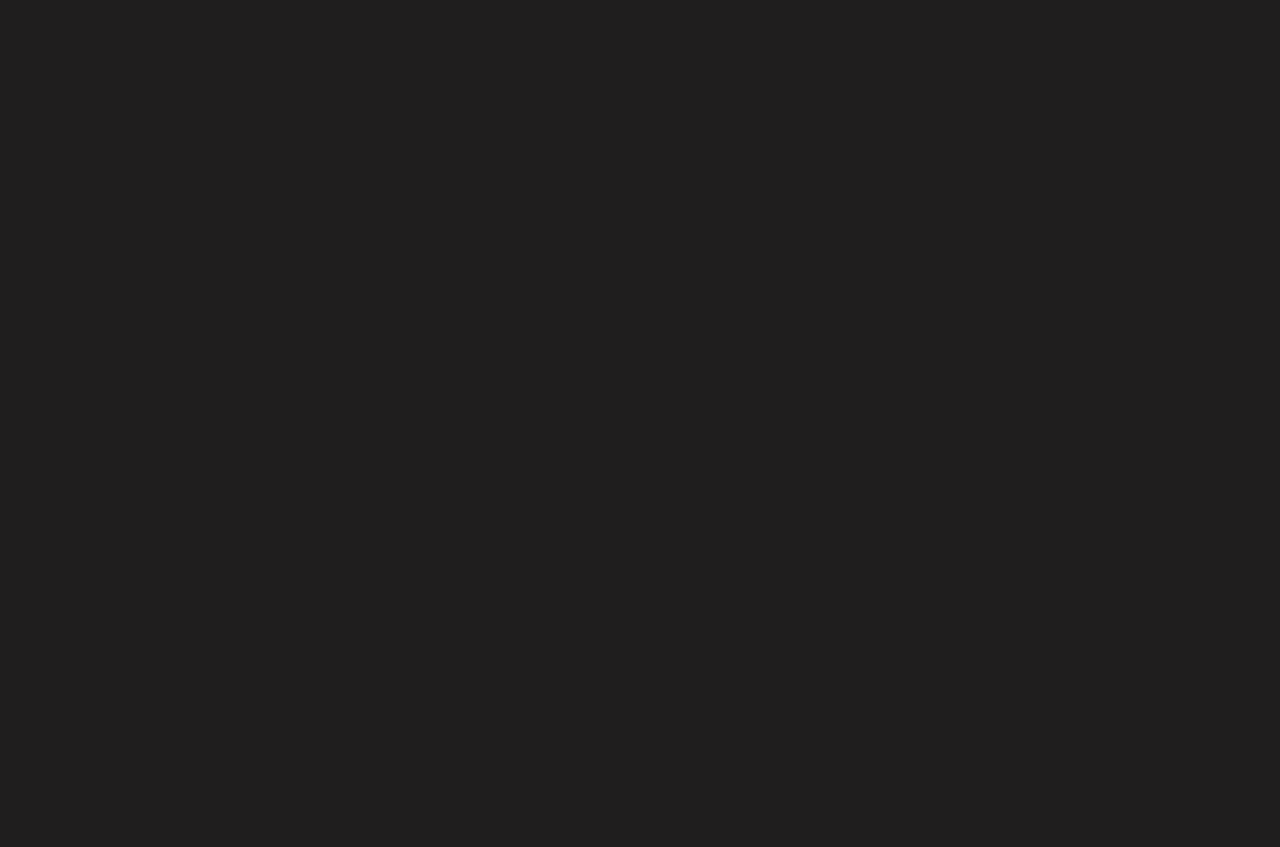
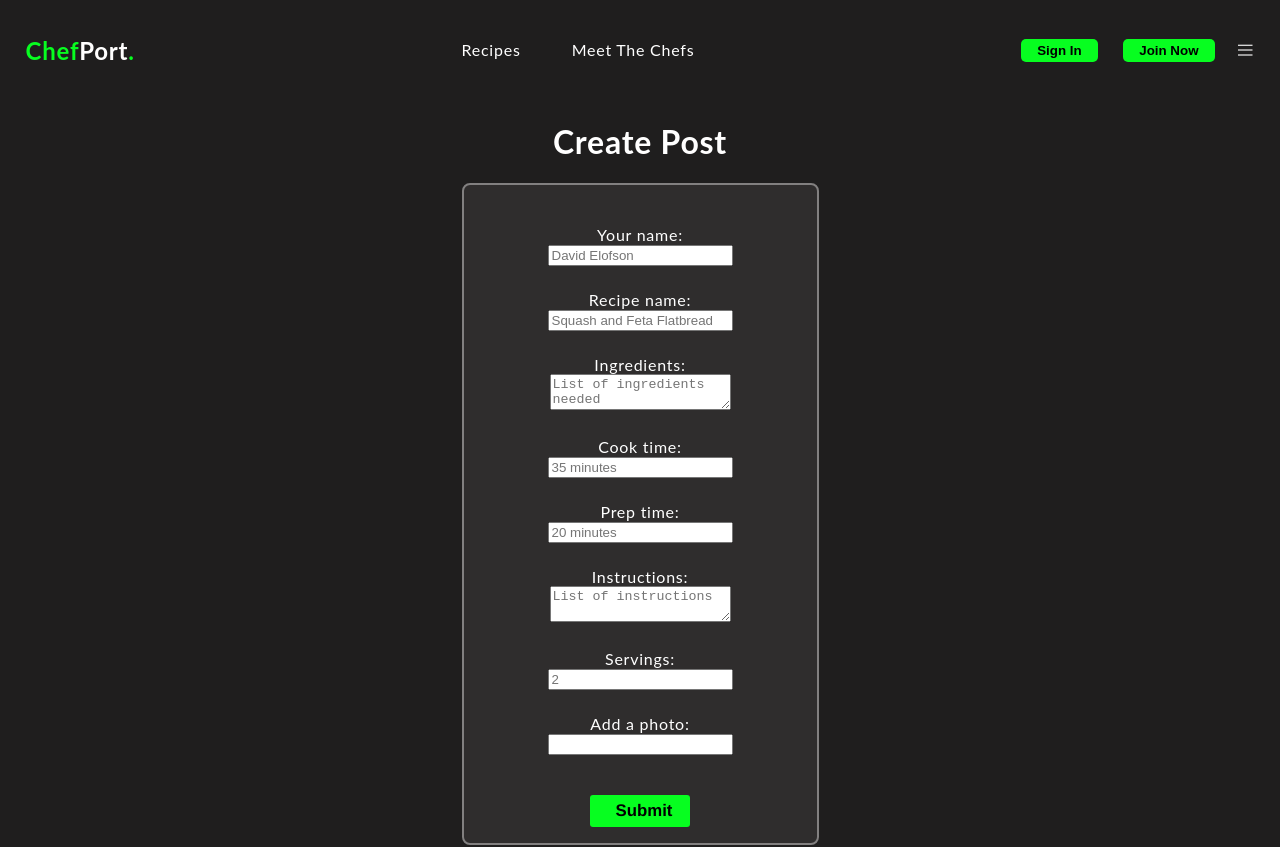
Before and after one commit to stackBlock/Chef-Portfolio-8-React-App, a React (Create React App) app in the folder chef-portfolio-app/: page /create-post in a window 1280 px wide. Shown: the top 847 px of the page. Before the commit the page ends 800 px from the top, so only its background shows below. Built offline with nearby package versions, Linux system fonts and the light colour scheme; sample sign-in values are in the browser's storage; the HTML template or start-up script is replaced by a standard one.

Commit message:
creating recipes specific to one chef, rendering those recipes to the chef profile

```diff
--- a/chef-portfolio-app/src/App.js
+++ b/chef-portfolio-app/src/App.js
@@ -21,7 +21,7 @@ function App() {
         <Route exact path="/sign-up" component={SignUpPage} />
         {/* <Route exact path="/new-profile" component={NewProfile} /> */}
         <Route exact path="/chef-profile/:id" component={ChefProfile} />
-        <PrivateRoute path="/:id/create-post" component={CreatePost} />
+        <PrivateRoute path="/create-post" component={CreatePost} />
         <Route path="/meet-the-chefs" component={MeetChefs} />
         <Route path="/recipe/:id" component={RecipePage} />
         <Route path="/edit-recipe/:id" component={RecipeEditForm} />
--- a/chef-portfolio-app/src/authentication/PrivateRoute.js
+++ b/chef-portfolio-app/src/authentication/PrivateRoute.js
@@ -7,7 +7,7 @@ const PrivateRoute = ({ component: Component, ...rest }) => {
       {...rest}
       render={props => {
         if (localStorage.getItem("token")) {
-          return <Component />;
+          return <Component {...props} />;
         } else {
           return <Redirect to="/sign-up" />;
         }
--- a/chef-portfolio-app/src/components/CPAuthButtons.js
+++ b/chef-portfolio-app/src/components/CPAuthButtons.js
@@ -9,7 +9,9 @@ function CPAuthButtons(props) {
 
   return (
     <div>
-      <button onClick={routeToCreatePost}>Create Post</button>
+      <button className="greenButton" onClick={routeToCreatePost}>
+        Create Post
+      </button>
     </div>
   );
 }
--- a/chef-portfolio-app/src/components/CreatePost.js
+++ b/chef-portfolio-app/src/components/CreatePost.js
@@ -11,7 +11,8 @@ import { Formik, Form, Field } from "formik";
 import * as Yup from "yup";
 
 function CreatePost(props) {
-  //this is only for demonstration purposes- include axios post with this props.history.push
+  console.log(props);
+  const user = localStorage.getItem("user");
 
   const [recipes, setRecipes] = useState([]);
 
@@ -36,7 +37,8 @@ function CreatePost(props) {
             cook_time: "",
             prep_time: "",
             instructions: "", //req
-            servings: ""
+            servings: "",
+            user_id: user
           }}
           onSubmit={(values, tools) => {
             tools.resetForm();
@@ -49,6 +51,7 @@ function CreatePost(props) {
                 const recipeData = res.data;
 
                 setRecipes([...recipes, recipeData]);
+                props.history.push(`/chef-profile/${user}`);
               })
               .catch(err => {
                 console.log("FAILURE", err);
--- a/chef-portfolio-app/src/components/RPAuthButtons.js
+++ b/chef-portfolio-app/src/components/RPAuthButtons.js
@@ -1,5 +1,4 @@
 import React from "react";
-import { useParams } from "react-router-dom";
 
 function RPAuthButtons(props) {
   // const { id } = useParams();
@@ -9,8 +8,8 @@ function RPAuthButtons(props) {
     <div>
       {/* <button>Delete Recipe</button>
       <button>Edit Recipe</button> */}
-      <button>Create Post</button>
-      <button>My Profile</button>
+      <button className="greenButton">Create Post</button>
+      <button className="greenButton">My Profile</button>
     </div>
   );
 }
```
